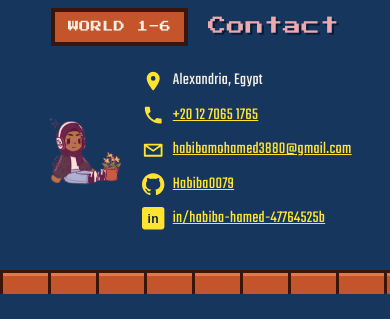
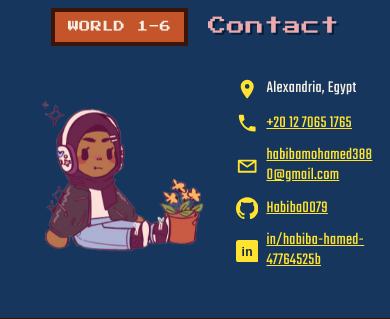
Before and after one commit to Habiba0079/habiba-portfolio, a React (Vite) app: page / in a window 390 px wide. Shown: the part 6485-6804 px from the top of the page. Built offline with nearby package versions, Linux system fonts and the light colour scheme.

Commit message:
Update contact section layout and adjust photo sizes for better responsiveness

```diff
--- a/src/styles/sections.css
+++ b/src/styles/sections.css
@@ -1017,16 +1017,16 @@
 .contact {
   display: flex;
   align-items: center;
-  justify-content: center;
+  justify-content: space-between;
   gap: clamp(1rem, 4vw, 3rem);
   max-width: 52rem;
   margin-inline: auto;
 }
 .contact-photo {
   flex: none;
-  width: clamp(6.5rem, 24vw, 13rem);
+  width: clamp(13rem, 24vw, 20rem);
 }
-/* no frame around the picture here */
+/* no frame around the picture */
 .contact-photo .slot {
   background: none;
   border: 0;
@@ -1066,7 +1066,7 @@
     gap: 0.75rem;
   }
   .contact-photo {
-    width: 5.75rem;
+    width: 13rem;
   }
   .contact-list {
     gap: 0.75rem;
```
